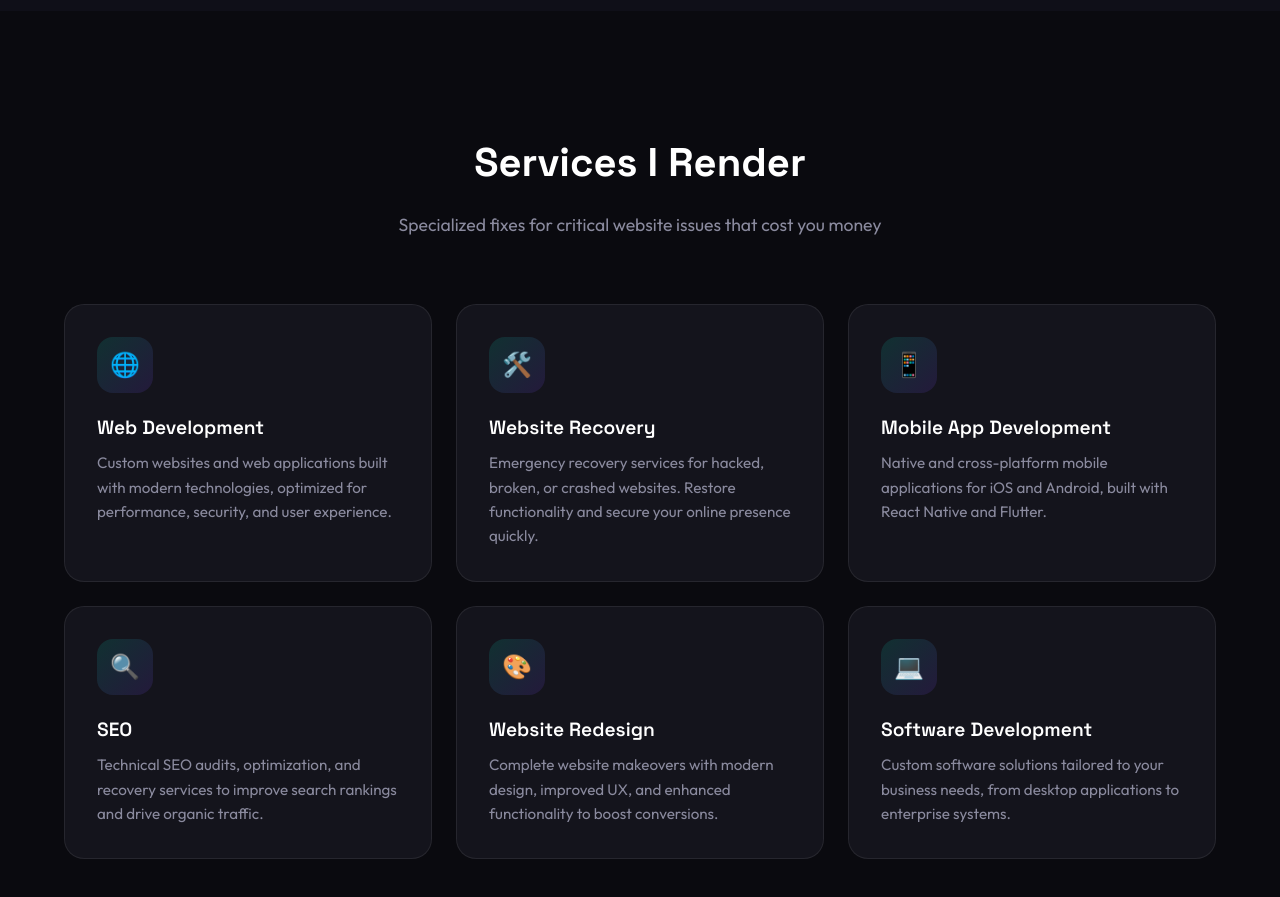
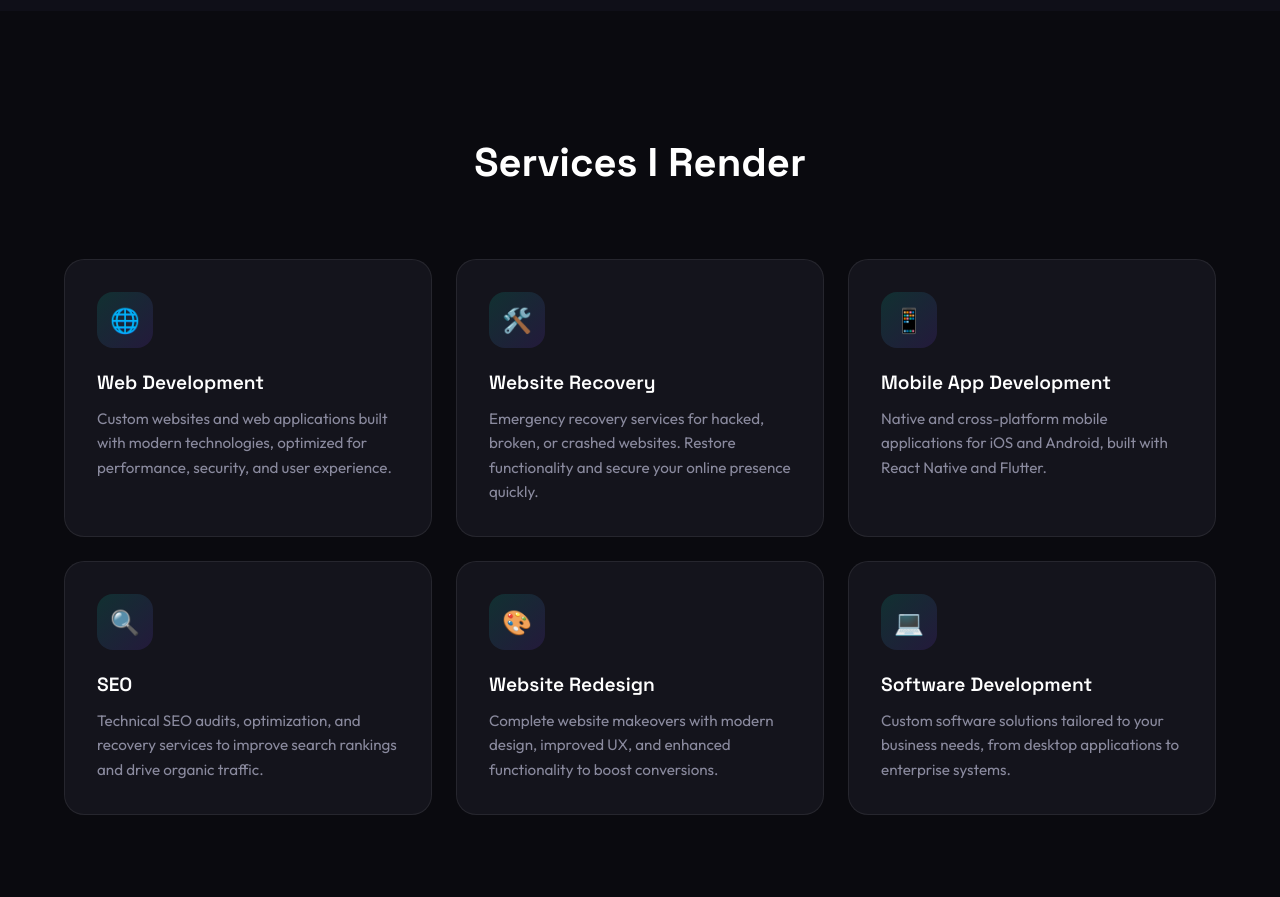
Before and after one commit to skinmalata/tochukwu, a plain HTML site: page index.html in a window 1280 px wide. Shown: the part 1480-2377 px from the top of the page. Drawn offline with Linux system fonts and the light colour scheme.

Commit message:
Remove services subtitle text

```diff
--- a/index.html
+++ b/index.html
@@ -866,10 +866,9 @@
 
       <section class="services" id="services">
          <div class="container">
-            <div class="section-header">
-                <h2 class="section-title">Services I Render</h2>
-                <p class="section-subtitle">Specialized fixes for critical website issues that cost you money</p>
-            </div>
+              <div class="section-header">
+                 <h2 class="section-title">Services I Render</h2>
+              </div>
               <div class="skills-grid">
                   <div class="skill-card">
                       <div class="skill-icon">🌐</div>
```
